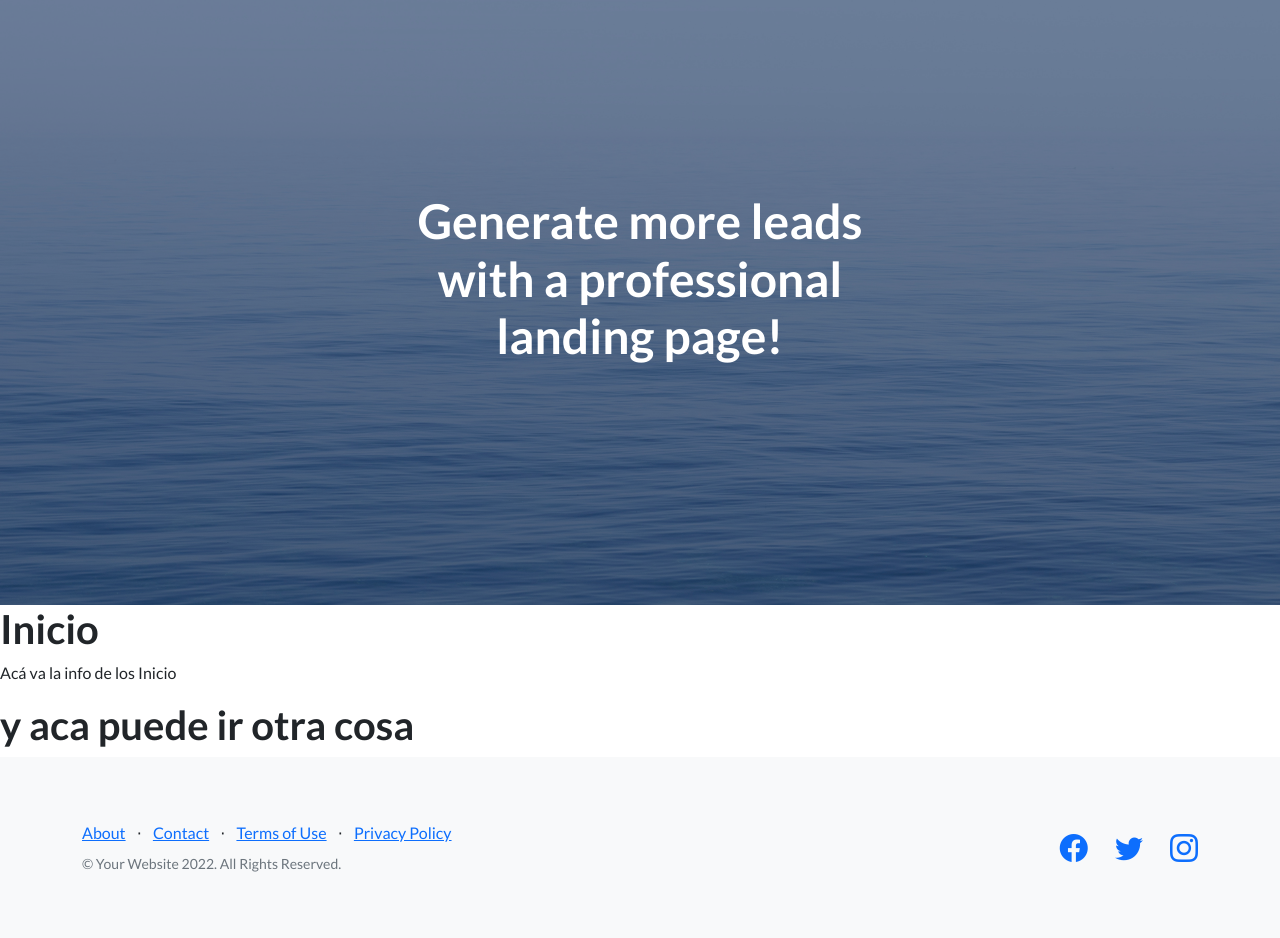
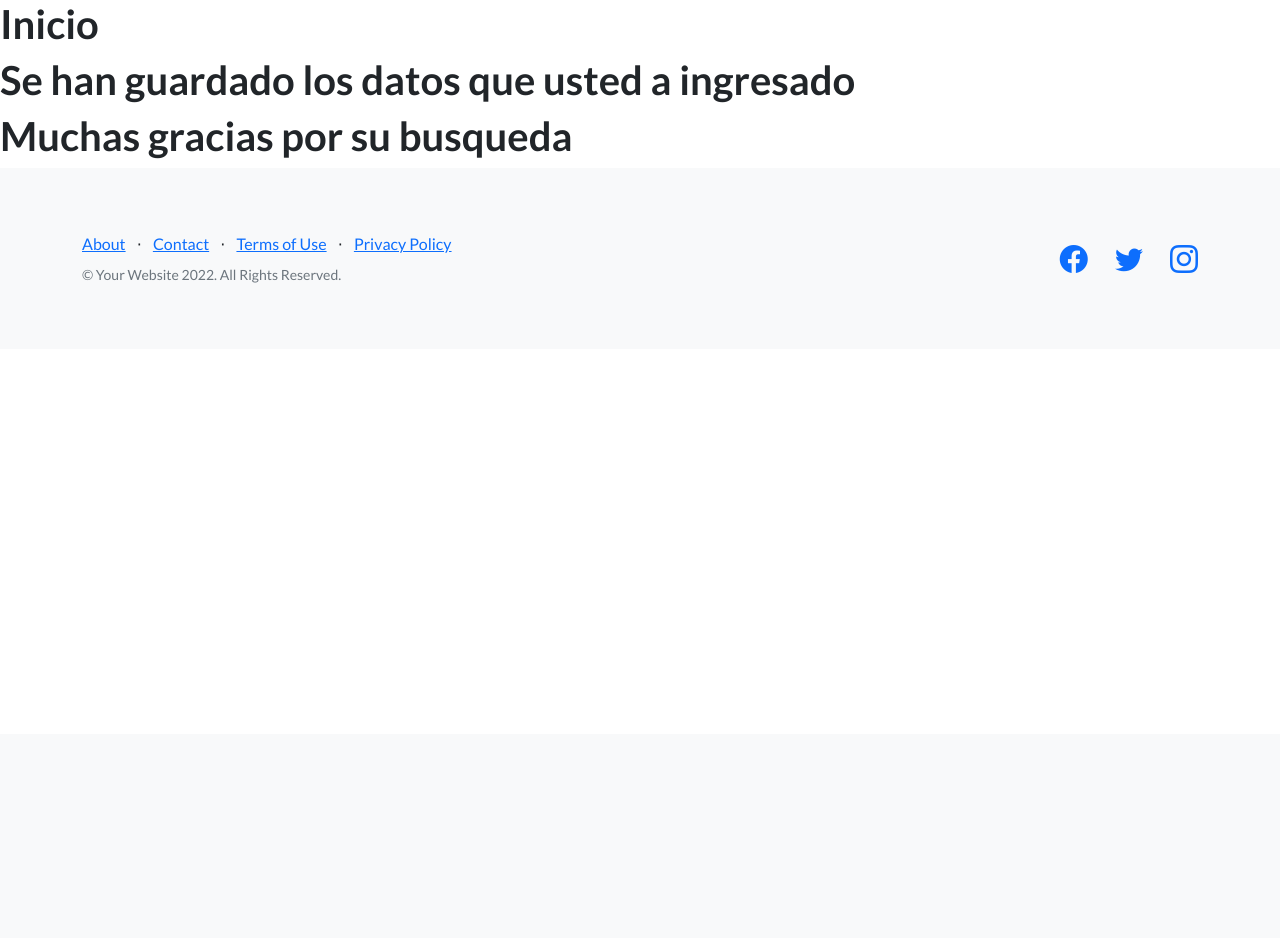
Before and after one commit to SantyR01/mprimerrepositorio, a Django app: page /Appvlog/ in a window 1280 px wide. Shown: the part 66-1004 px from the top of the page. After the commit the page ends 349 px from the top, so only its background shows below. Run offline with Django 4.2, Linux system fonts and the light colour scheme; some libraries are stand-ins or nearby versions.

Commit message:
nuevos cambios

```diff
--- a/Appvlog/forms.py
+++ b/Appvlog/forms.py
@@ -8,7 +8,7 @@ class Autorformulario(forms.Form):
     pais=forms.CharField(max_length=10)
 
 class Libroformulario(forms.Form):
-    nombre_=forms.CharField(max_length=20)
+    nombre=forms.CharField(max_length=20)
     año_de_publicacion=forms.DateField()
     genero=forms.CharField(max_length=10)
 
--- a/Appvlog/templates/Appvlog/autor.html
+++ b/Appvlog/templates/Appvlog/autor.html
@@ -6,9 +6,9 @@
 
 
     <!--Aquí va lo que cambia, y lo asociado a está vista :) -->
-    <h1>Categoria</h1>
+    <h1>Autor</h1>
 
-    Ingresar un categoria:
+    Ingresar un Autor:
     <br>
     <form action=""  method="post">{% csrf_token %}
         <table>
--- a/Appvlog/templates/Appvlog/inicio.html
+++ b/Appvlog/templates/Appvlog/inicio.html
@@ -7,8 +7,11 @@
 
     <!--Aquí va lo que cambia, y lo asociado a está vista :) -->
     <h1>Inicio</h1>
-    <p>Acá va la info de los Inicio</p>
-    <h1>y aca puede ir otra cosa</h1>
+
+
+    <h1>Se han guardado los datos que usted a ingresado</h1>
+
+    <h1>Muchas gracias por su busqueda</h1>
 
 
 {% endblock %}
--- a/Appvlog/templates/Appvlog/libro.html
+++ b/Appvlog/templates/Appvlog/libro.html
@@ -6,7 +6,7 @@
 
 
     <!--Aquí va lo que cambia, y lo asociado a está vista :) -->
-    </h1>Informacion del libro</h1>
+    <h1>Informacion del libro</h1>
 
     Ingresar un libro:
     <br>
--- a/Appvlog/templates/Appvlog/padre.html
+++ b/Appvlog/templates/Appvlog/padre.html
@@ -24,28 +24,7 @@
                 <a class="btn btn-primary" href="#signup">Sign Up</a>
             </div>
         </nav>
-        <!-- Masthead-->
-        <header class="masthead">
-            <div class="container position-relative">
-                <div class="row justify-content-center">
-                    <div class="col-xl-6">
-                        <div class="text-center text-white">
-                            <!-- Page heading-->
-                            <h1 class="mb-5">Generate more leads with a professional landing page!</h1>
-                            <!-- Signup form-->
-                            <!-- * * * * * * * * * * * * * * *-->
-                            <!-- * * SB Forms Contact Form * *-->
-                            <!-- * * * * * * * * * * * * * * *-->
-                            <!-- This form is pre-integrated with SB Forms.-->
-                            <!-- To make this form functional, sign up at-->
-                            <!-- https://startbootstrap.com/solution/contact-forms-->
-                            <!-- to get an API token!-->
 
-                        </div>
-                    </div>
-                </div>
-            </div>
-        </header>
         {% block contenidoQueCambia %}
 
 
--- a/Appvlog/urls.py
+++ b/Appvlog/urls.py
@@ -9,6 +9,8 @@ urlpatterns = [
    path('libro/', views.libro,  name="Libro"),
    path('sucursal/', views.sucursal, name="Sucursal"),
    path('sucursalapi/', views.sucursalapi),
+   path('busquedagenero/', views.buscargenero),
+   path('buscar/', views.buscar),
 
 
 
--- a/Appvlog/views.py
+++ b/Appvlog/views.py
@@ -42,6 +42,8 @@ def autor (request):
 def libro (request):
    return  HttpResponse("vista de libro")
 
+
+
 def libro (request):
     if request.method == "POST":
             miFormulario_li = Libroformulario(request.POST) # Aqui me llega la informacion del html
@@ -79,7 +81,7 @@ def sucursal (request):
                   sucursal.save()
                   return render(request, "Appvlog/inicio.html")
     else:
-        miFormulario_li = Sucursalformulario()
+        miFormulario_suc = Sucursalformulario()
 
     return render (request, "Appvlog/sucursal.html", {"miFormulario_suc": miFormulario_suc})
 
@@ -109,3 +111,15 @@ def libroapi (request):
 def sucursalapi (request):
     Todas_las_sucursales=sucursal.objects.all()
     return  HttpResponse(serializers.serialize("json", Todas_las_sucursales))
+
+
+
+def buscargenero(request):
+
+   return render(request,"Appvlog/busquedagenero.html")
+
+
+def buscar(request):
+    genero_views= request.GET ["genero"]
+    Todos_los_libros=Libro.objects.filter(genero=genero_views)
+    return render(request, "Appvlog/resultadogenero.html", {"genero":genero_views,"libro":Todos_los_libros })
```
Also changed, not shown: Appvlog/templates/Appvlog/busquedagenero.html (added, +18 -0 lines), Appvlog/templates/Appvlog/resultadogenero.html (added, +22 -0 lines), db.sqlite3, 1 other file.
